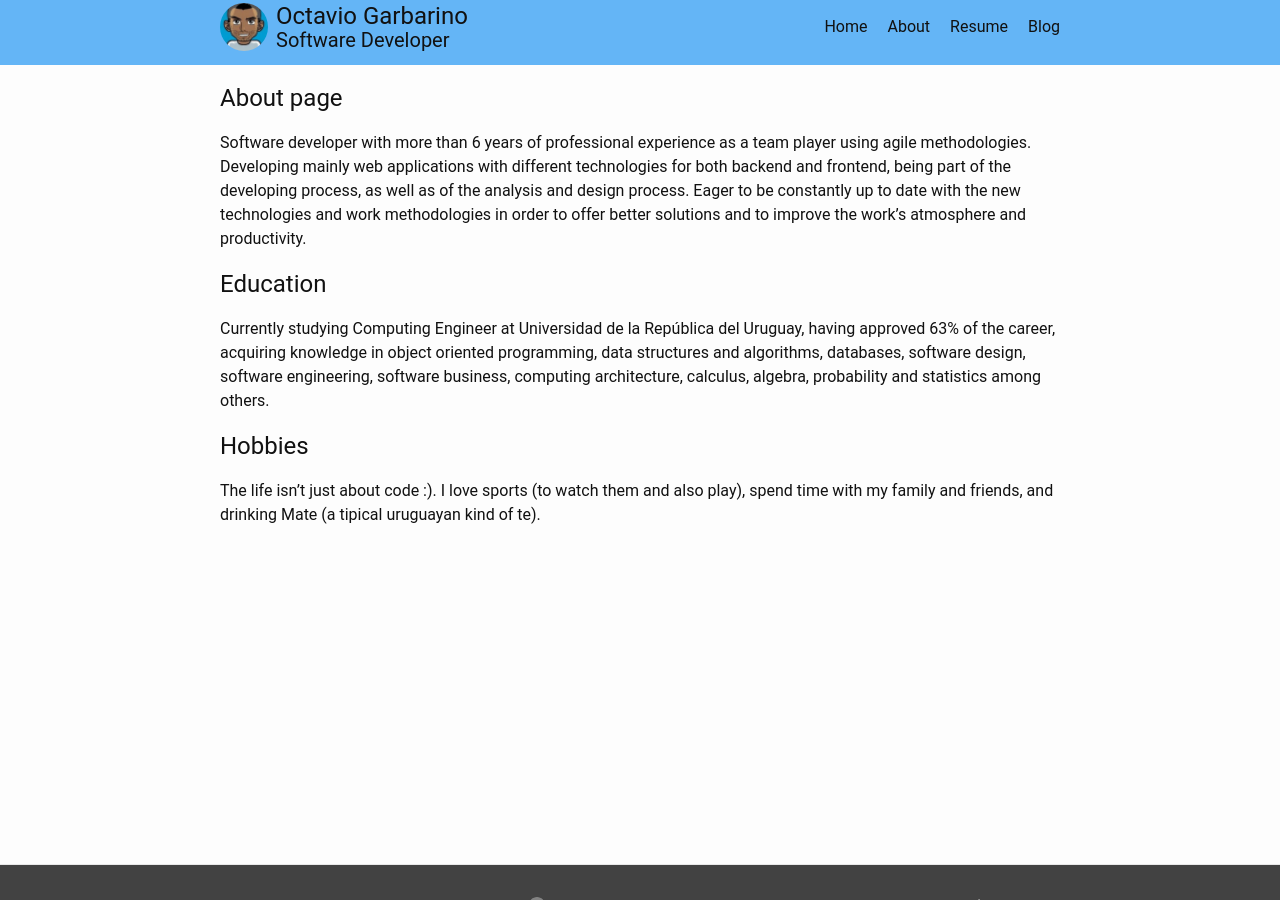
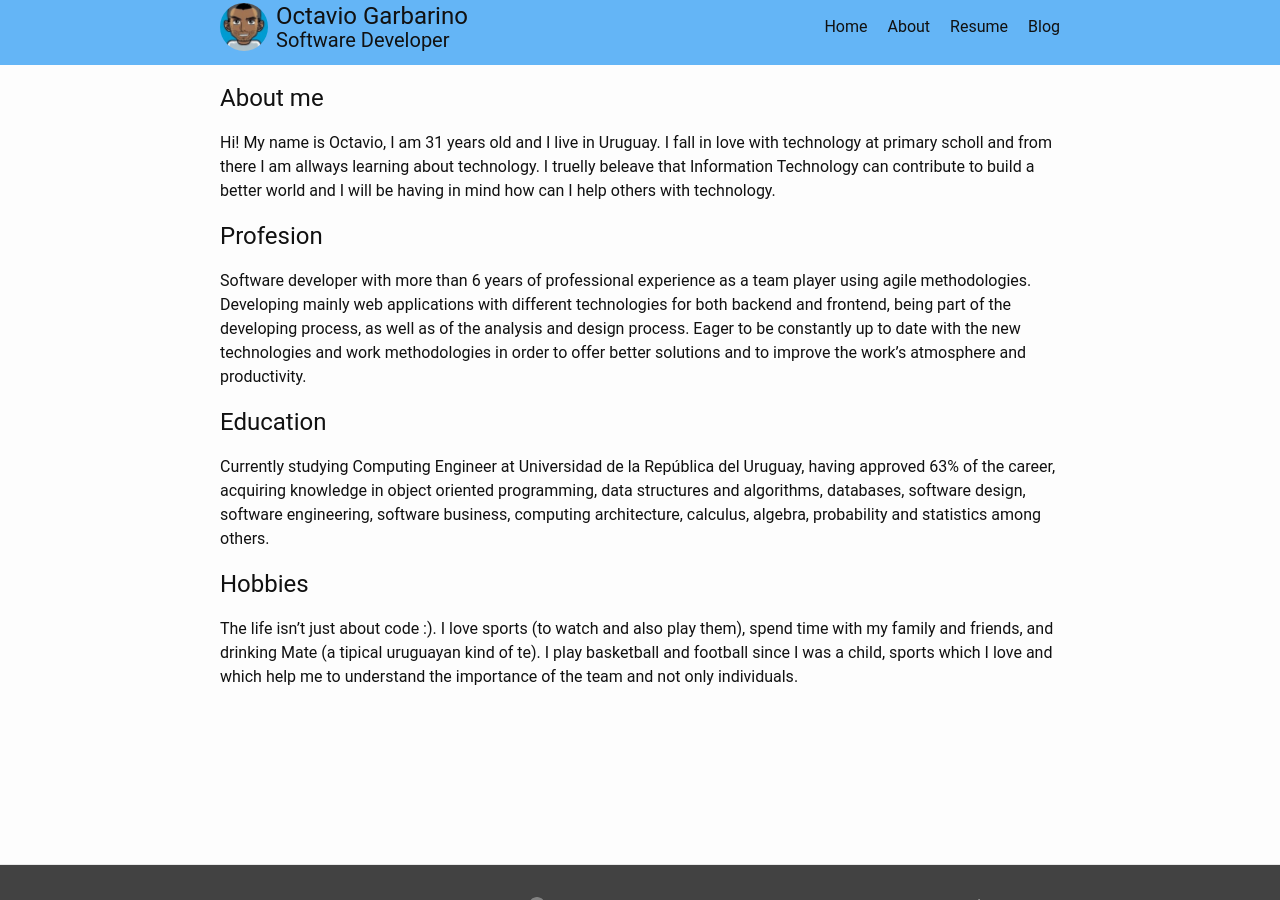
Before and after one commit to octaviogarbet/octaviogarbet.github.io, a Jekyll site: the page built from about.md, in a window 1280 px wide and 900 px high. Built offline with Jekyll 4.4.1, drawn with Linux system fonts in a browser that asks for light colours.

Commit message:
about content updated

```diff
--- a/about.md
+++ b/about.md
@@ -3,12 +3,14 @@ layout: wrapper
 title: Octavio Garbarino
 subtitle: About
 ---
-# About page
+# About me
+Hi! My name is Octavio, I am 31 years old and I live in Uruguay. I fall in love with technology at primary scholl and from there I am allways learning about technology. I truelly beleave that Information Technology can contribute to build a better world and I will be having in mind how can I help others with technology.
 
+## Profesion
 Software developer with more than 6 years of professional experience as a team player using agile methodologies. Developing mainly web applications with different technologies for both backend and frontend, being part of the developing process, as well as of the analysis and design process. Eager to be constantly up to date with the new technologies and work methodologies in order to offer better solutions and to improve the work's atmosphere and productivity.
 
 ## Education
 Currently studying Computing Engineer at Universidad de la República del Uruguay, having approved 63% of the career, acquiring knowledge in object oriented programming, data structures and algorithms, databases, software design, software engineering, software business, computing architecture, calculus, algebra, probability and statistics among others.
 
 ## Hobbies
-The life isn't just about code :). I love sports (to watch them and also play), spend time with my family and friends, and drinking Mate (a tipical uruguayan kind of te).
+The life isn't just about code :). I love sports (to watch and also play them), spend time with my family and friends, and drinking Mate (a tipical uruguayan kind of te). I play basketball and football since I was a child, sports which I love and which help me to understand the importance of the team and not only individuals.
```
